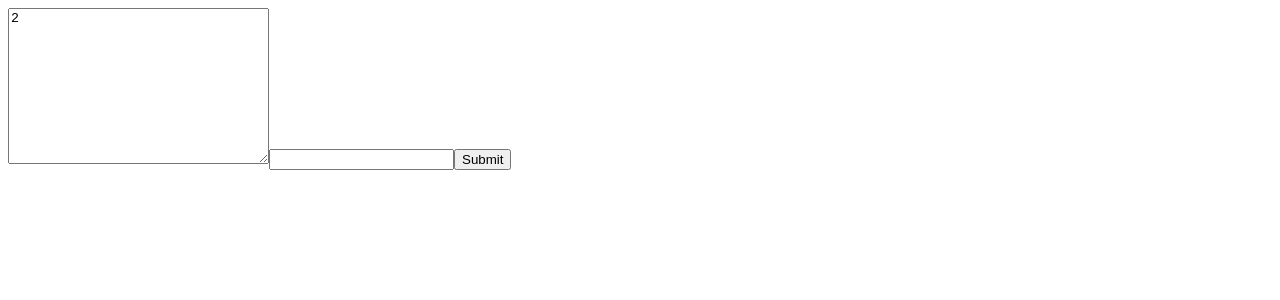
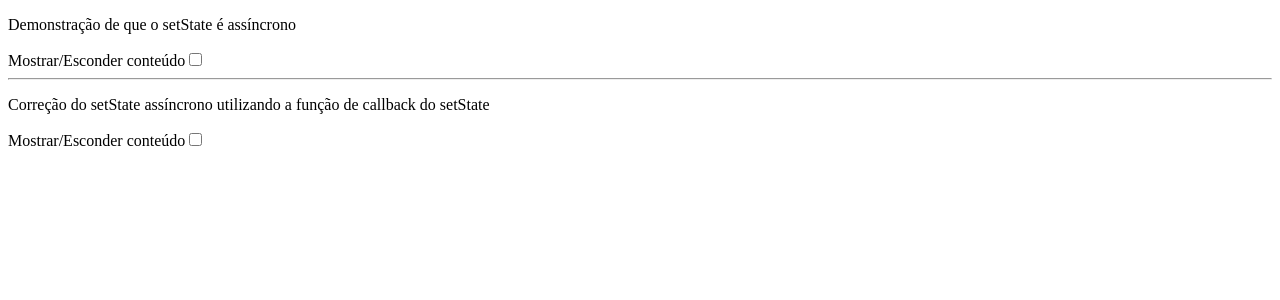
Before and after one commit to lucasmls/react-studies, a React (Create React App) app: page / in a window 1280 px wide. Shown: the top 300 px of the page. Built offline with nearby package versions, Linux system fonts and the light colour scheme; the HTML template or start-up script is replaced by a standard one.

Commit message:
Demonstração de que o setState() é assíncrono, e demonstração da utilização da função de callback do setState()

```diff
--- a/src/App.js
+++ b/src/App.js
@@ -4,29 +4,42 @@ class App extends Component {
   constructor () {
     super()
     this.state = {
-      value: '2',
-      textValue: ''
+      checked: false,
+      showContent: false,
+      checked2: false,
+      showContent2: false,
     }
   }
 
   render() {
     return (
       <div className="container">
-        <form onSubmit={e => { e.preventDefault(); console.log(this.state) }}
-              onChange={e => { console.log(e.target.name); } }>
-          <textarea name="conteudo"
-                    cols="30"
-                    rows="10"
-                    value={this.state.value}
-                    onChange={e => ( this.setState({ value: e.target.value }) )} />
+        <p>Demonstração de que o setState é assíncrono</p>
+        <label htmlFor="check">Mostrar/Esconder conteúdo</label>
+        <input id="check"
+               type="checkbox"
+               checked={this.state.checked}
+               onChange={e => {
+                  this.setState({ checked: !this.state.checked })
+                  this.setState({ showContent: this.state.checked })
+                }} />
 
-            <input type="text"
-                  name="input"
-                  value={this.state.textValue}
-                  onChange={e => ( this.setState({ textValue: e.target.value }) )} />
+        {this.state.showContent && <p>Conteúdo sendo mostrado!</p>}
 
-            <button type="submit">Submit</button>
-        </form>
+        <hr/>
+
+        <p>Correção do setState assíncrono utilizando a função de callback do setState</p>
+        <label htmlFor="check2">Mostrar/Esconder conteúdo</label>
+        <input id="check2"
+               type="checkbox"
+               checked={this.state.checked2}
+               onChange={e => {
+                  this.setState({ checked2: !this.state.checked2 }, () => {
+                    this.setState({ showContent2: this.state.checked2 })
+                  })
+                }} />
+
+        {this.state.showContent2 && <p>Conteúdo corrigido sendo mostrado!</p>}
       </div>
     );
   }
```
